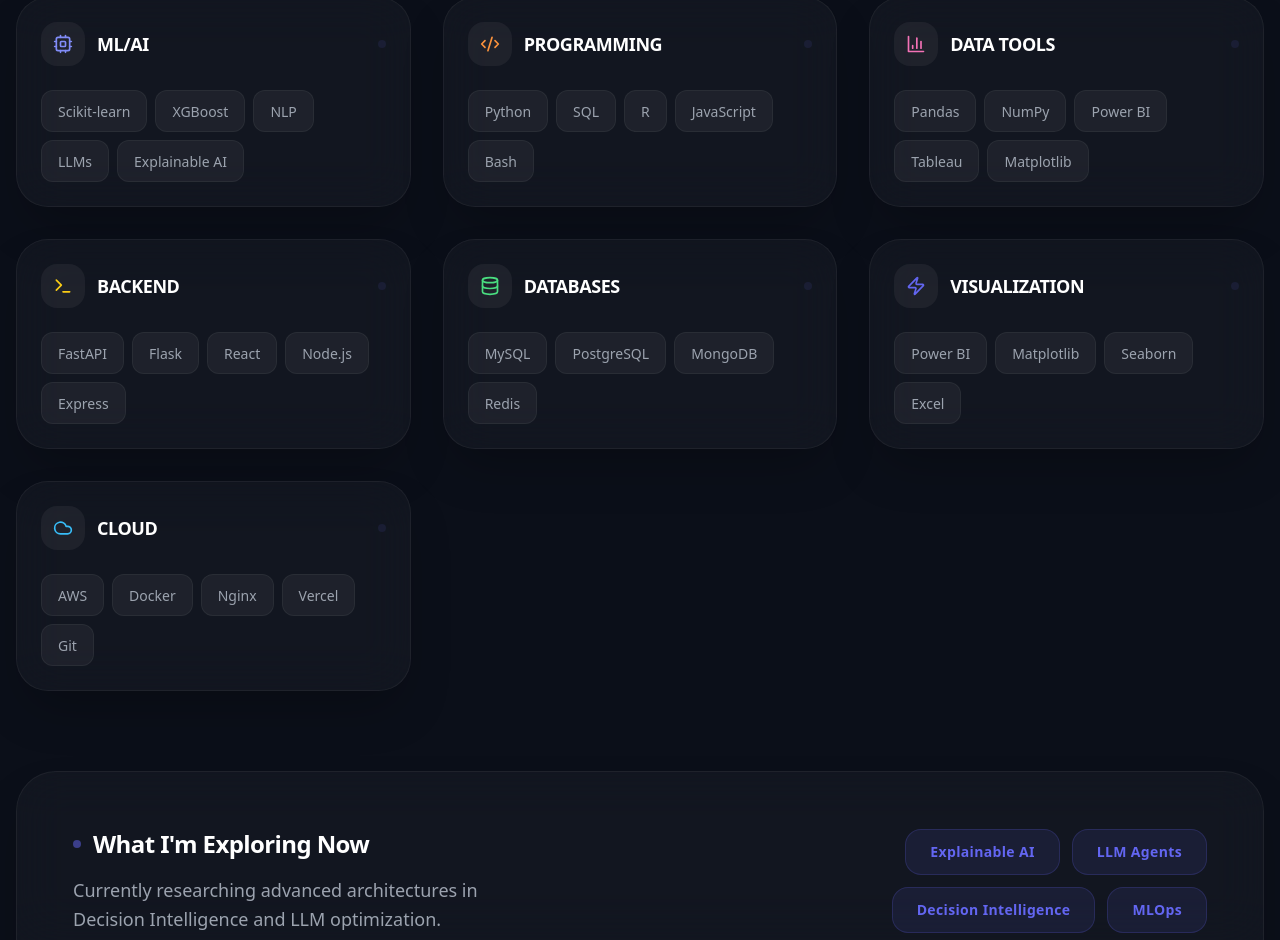
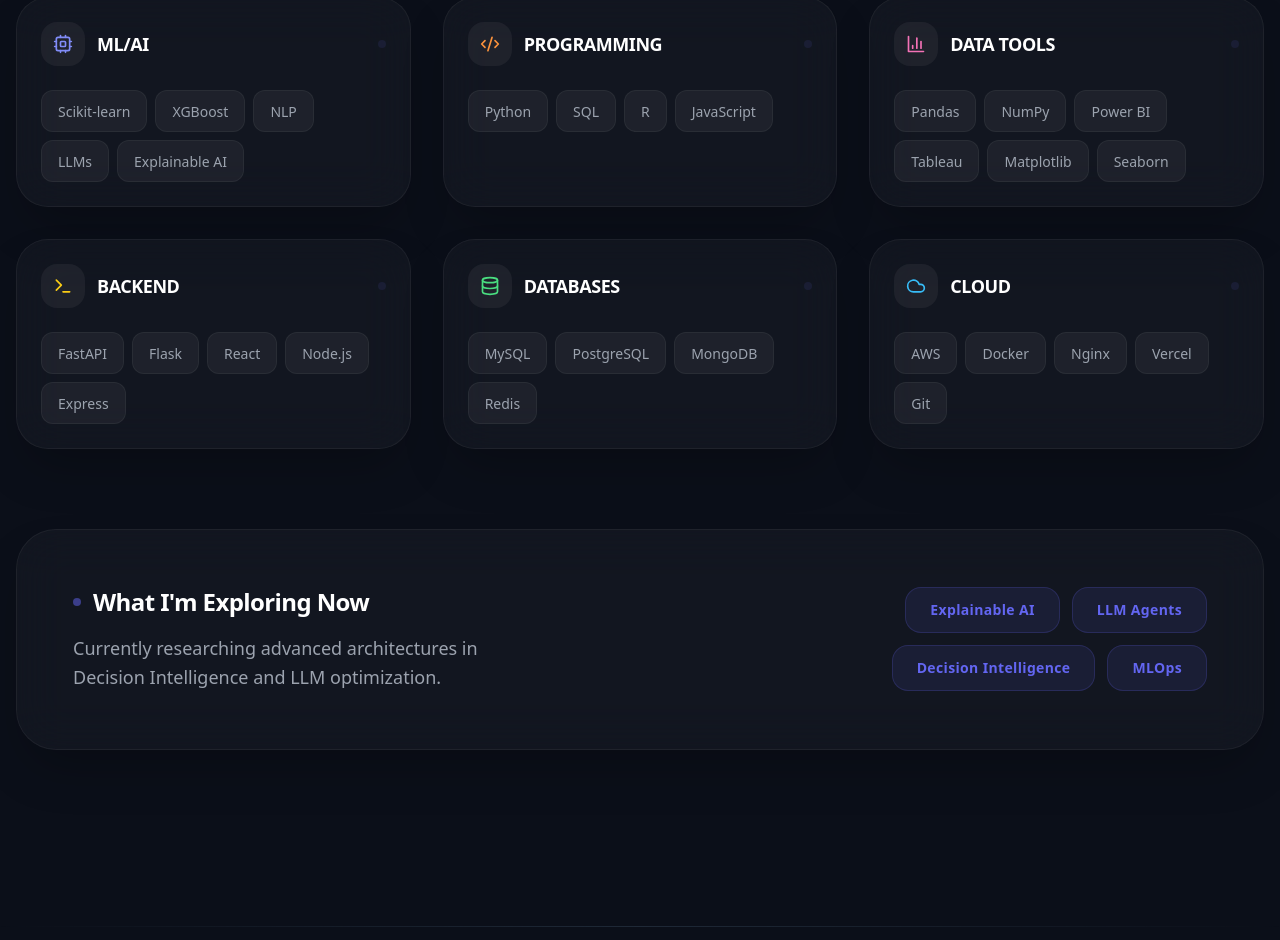
Before and after one commit to srilakshmi-734/srilakshmi-734.github.io, a React (Vite) app: page /#/ in a window 1280 px wide. Shown: the part 1913-2853 px from the top of the page. Built offline with nearby package versions, Linux system fonts and the light colour scheme.

Commit message:
updated skills

```diff
--- a/src/components/features/Skills.jsx
+++ b/src/components/features/Skills.jsx
@@ -9,11 +9,11 @@
   },
   {
     category: 'Programming',
-    skills: ['Python', 'SQL', 'R', 'JavaScript', 'Bash']
+    skills: ['Python', 'SQL', 'R', 'JavaScript']
   },
   {
     category: 'Data Tools',
-    skills: ['Pandas', 'NumPy', 'Power BI', 'Tableau', 'Matplotlib']
+    skills: ['Pandas', 'NumPy', 'Power BI', 'Tableau', 'Matplotlib', 'Seaborn']
   },
   {
     category: 'Backend',
@@ -23,10 +23,10 @@
     category: 'Databases',
     skills: ['MySQL', 'PostgreSQL', 'MongoDB', 'Redis']
   },
-  {
-    category: 'Visualization',
-    skills: ['Power BI', 'Matplotlib', 'Seaborn', 'Excel']
-  },
+  // {
+  //   category: 'Visualization',
+  //   skills: ['Power BI', 'Matplotlib', 'Seaborn', 'Excel']
+  // },
   {
     category: 'Cloud',
     skills: ['AWS', 'Docker', 'Nginx', 'Vercel', 'Git']
```
